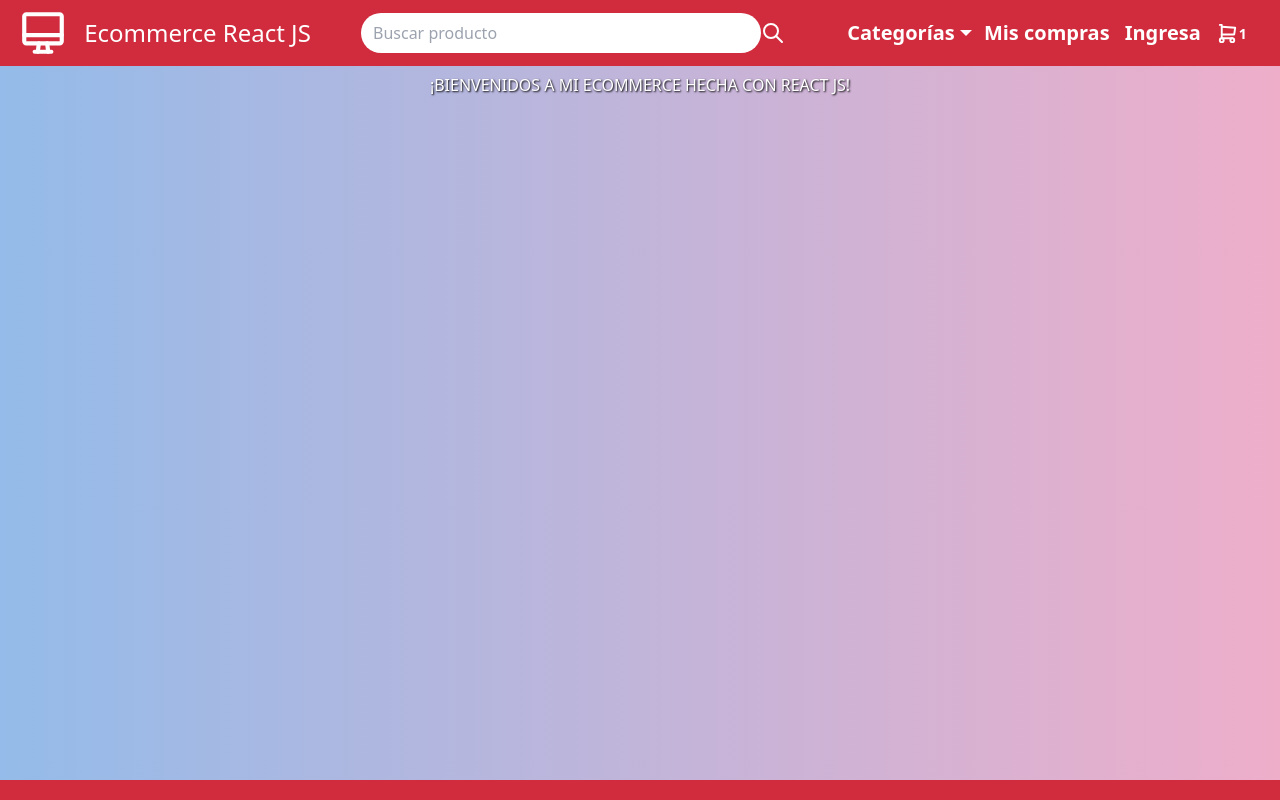
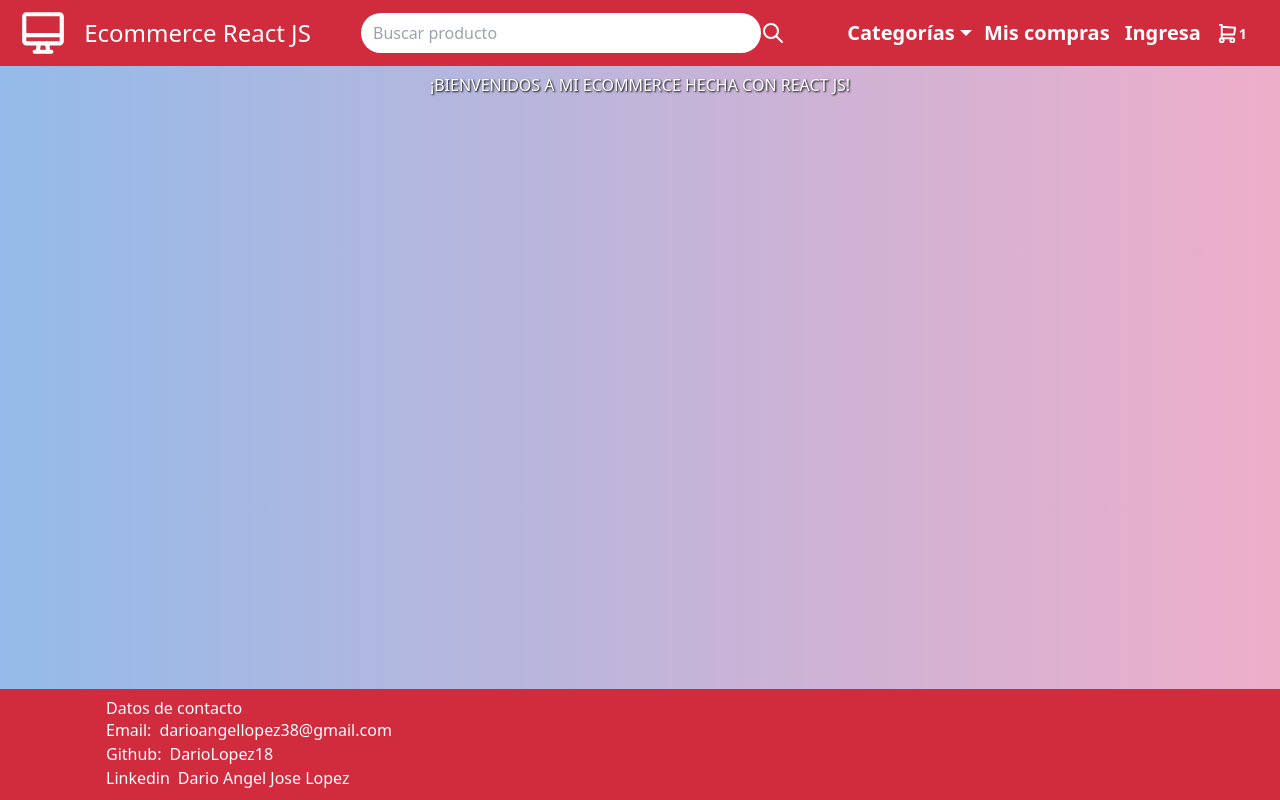
Before and after one commit to DarioLopez18/EntregaFinalLopez, a React (Vite) app: page / in a window 1280 px wide. Built offline with nearby package versions, Linux system fonts and the light colour scheme.

Commit message:
mejorando el footer

```diff
--- a/src/Components/Footer/Footer.jsx
+++ b/src/Components/Footer/Footer.jsx
@@ -2,9 +2,36 @@ import "./Footer.css"
 
 const Footer = () => {
   return (
-        <footer>
+<footer>
         <div className="footerStyle">
-
+        <div>
+              <h4>Datos de contacto</h4>
+              <label>Email:</label>
+              <a
+                className="textFooter flex justify-center items-center gap-x-2 py-1 px-2 lg:py-2 lg:px-4 text-xs text-base bg-white/5 hover:scale-110 hover:bg-white/10 transition"
+                href="https://mail.google.com/mail/?view=cm&to=darioangellopez38@gmail.com&su=Contacto para puesto de trabajo&body=Hola Dario, nos gustaría tener más información acerca de ti, y para ello quisiera coordinar una entrevista o abrir un canal de comunicación. Desde ya, muchas gracias."
+                target="_blank"
+                rel="noopener noreferrer">darioangellopez38@gmail.com</a>
+        </div>
+            <div>
+              <label>Github:</label>
+                        <a
+                        className="textFooter flex justify-center items-center gap-x-2 py-1 px-2 lg:py-2 lg:px-4 text-xs text-base bg-white/5 hover:scale-110 hover:bg-white/10 transition"
+                        href="https://github.com/DarioLopez18"
+                        target="_blank"
+                        rel="noopener noreferrer"
+                        >DarioLopez18</a>
+            </div>
+            <div>
+            <label>Linkedin</label>
+            <a
+                    className="textFooter flex justify-center items-center gap-x-2 py-1 px-2 lg:py-2 lg:px-4 text-xs text-base bg-white/5 hover:scale-110 hover:bg-white/10 transition"
+                    href="https://www.linkedin.com/in/dario-angel-jose-lopez-2a3202234/"
+                    target="_blank"
+                    rel="noopener noreferrer"
+                    >
+              Dario Angel Jose Lopez</a>
+            </div>
         </div>
     </footer>
   )
```
